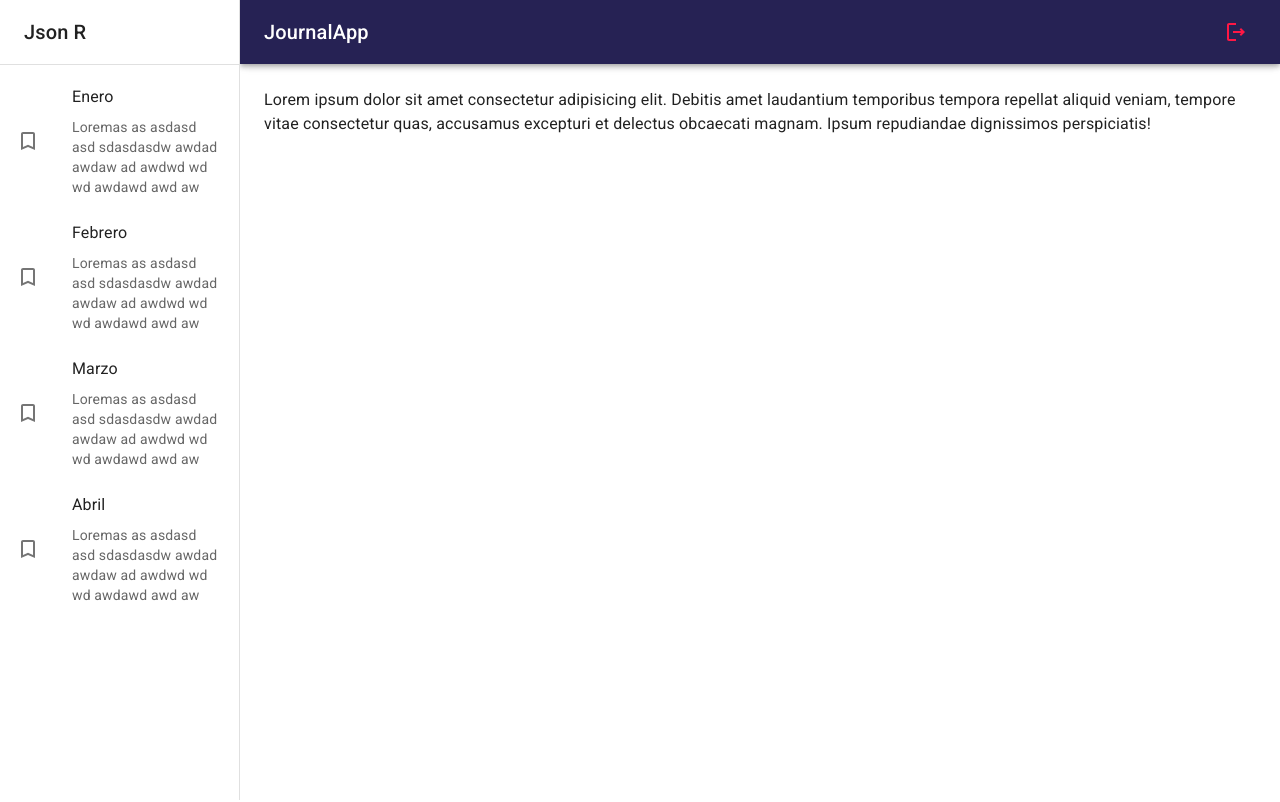
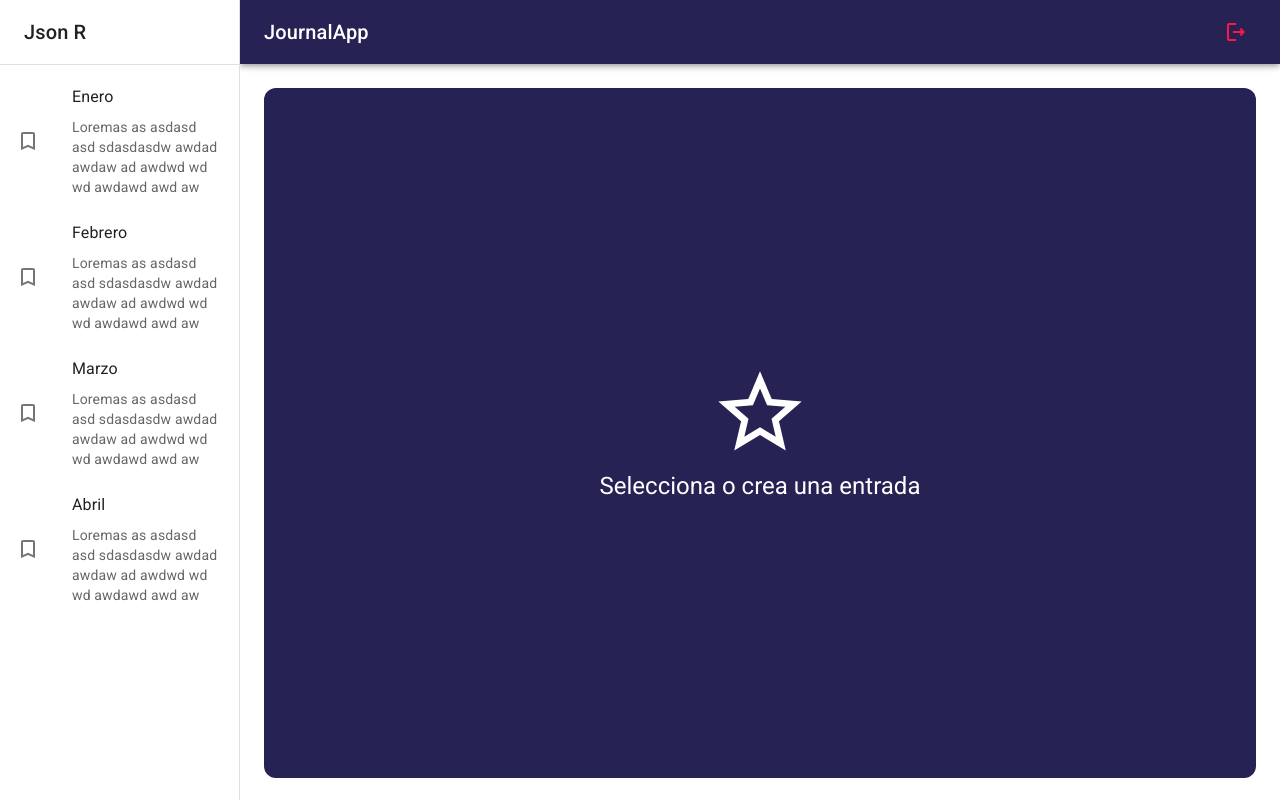
Before and after one commit to JsonRodriguez/JournalApp, a React (Vite) app: page / in a window 1280 px wide. Built offline with nearby package versions, Linux system fonts and the light colour scheme.

Commit message:
was created the NothingSelectedView, that is a principal interface of our app

```diff
--- a/src/journal/pages/JournalPage.jsx
+++ b/src/journal/pages/JournalPage.jsx
@@ -1,12 +1,14 @@
-import { Typography } from '@mui/material';
 import { JournalLayout } from '../layout/JournalLayout';
+import { NothingSelectedView } from '../views';
 
 export const JournalPage = () => {
     return (
         <JournalLayout>
-            <Typography>Lorem ipsum dolor sit amet consectetur adipisicing elit. Debitis amet laudantium temporibus tempora repellat aliquid veniam, tempore vitae consectetur quas, accusamus excepturi et delectus obcaecati magnam. Ipsum repudiandae dignissimos perspiciatis!</Typography>
 
-            {/* NothingSelected */}
+            {/* <Typography>Lorem ipsum dolor sit amet consectetur adipisicing elit. Debitis amet laudantium temporibus tempora repellat aliquid veniam, tempore vitae consectetur quas, accusamus excepturi et delectus obcaecati magnam. Ipsum repudiandae dignissimos perspiciatis!</Typography> */}
+
+            <NothingSelectedView />
+
             {/* NoteView */}
 
         </JournalLayout>
--- /dev/null
+++ b/src/journal/views/NothingSelectedView.jsx
@@ -0,0 +1,23 @@
+import { StarOutline } from "@mui/icons-material"
+import { Grid, Typography } from "@mui/material"
+
+export const NothingSelectedView = () => {
+    return (
+        <Grid
+            container
+            spacing={ 0 }
+            direction="column"
+            alignItems="center"
+            justifyContent="center"
+            sx={{ minHeight: 'calc(100vh - 110px)', backgroundColor: 'primary.main', borderRadius: 3}}
+        >
+
+            <Grid item xs={ 12 }>
+                <StarOutline sx={{ fontSize: 100, color: 'white' }} />
+            </Grid>
+            <Grid item xs={ 12 }>
+                <Typography color="white" variant="h5">Selecciona o crea una entrada</Typography>
+            </Grid>
+        </Grid>
+    )
+}
--- /dev/null
+++ b/src/journal/views/index.js
@@ -0,0 +1 @@
+export * from './NothingSelectedView';
```
